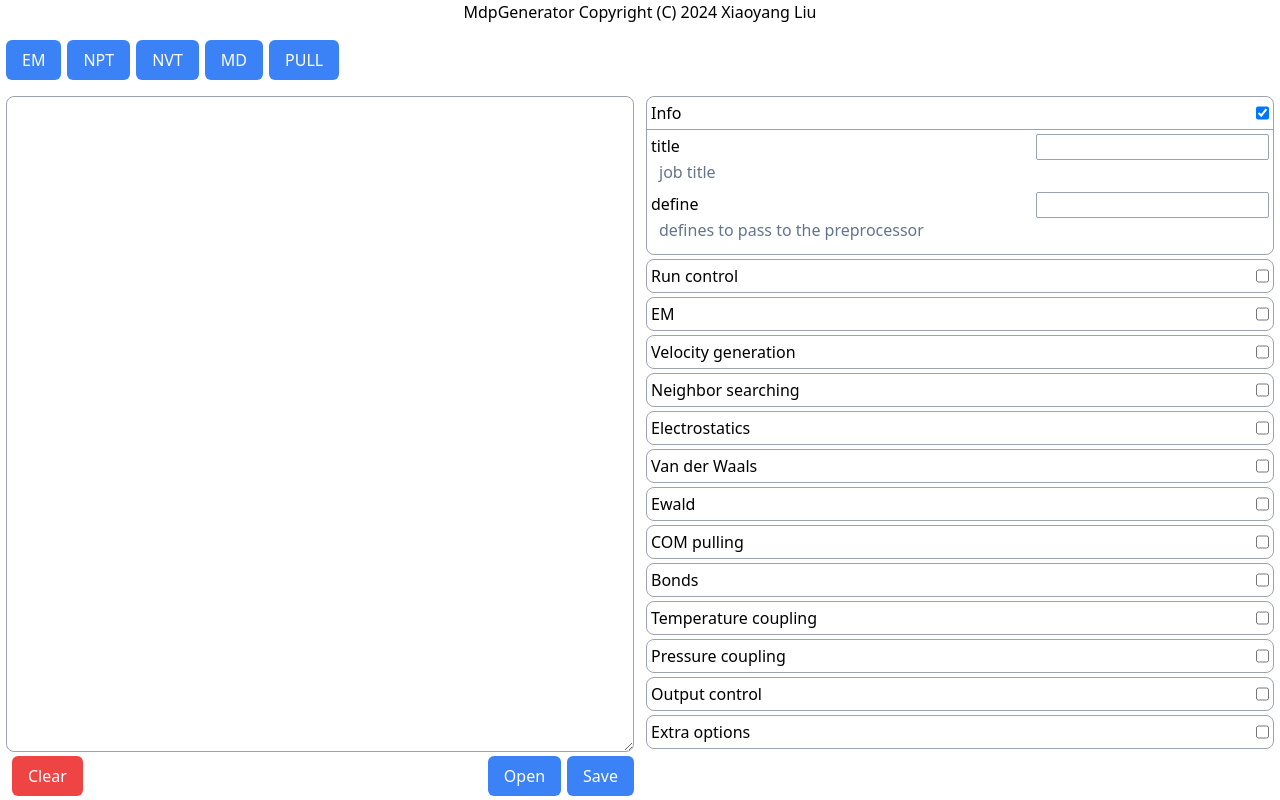
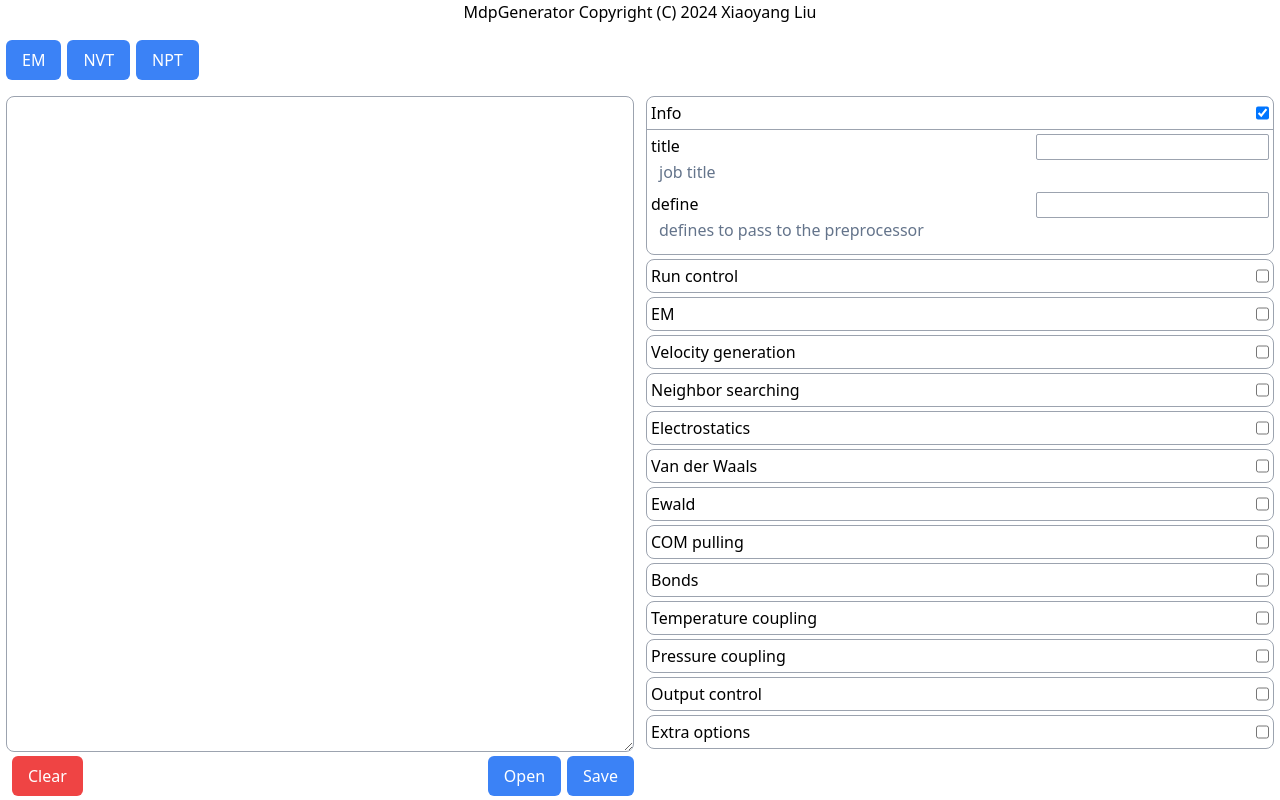
Before and after one commit to Gryffindor2/GMXGUI, a Vue app: page / in a window 1280 px wide. Built offline with nearby package versions, Linux system fonts and the light colour scheme.

Commit message:
use v-for to render template buttons

```diff
--- a/src/App.vue
+++ b/src/App.vue
@@ -1,121 +1,26 @@
 <script setup>
 import Chooser from "./chooser.vue";
 import { reactive, ref, onMounted } from "vue";
+import MdpParser from "./MdpParser.js";
+import mdpTemplates from "./mdpTemplates";
 
-import MdpParser from "./MdpParser.js";
 const mdp = reactive(new MdpParser());
 const extraVisiable = ref(false);
-const EM = () => {
+const changeTemplate = (template) => {
   mdp.clear();
-  mdp.str = `
-integrator=steep
-nsteps=50000
-emtol=1000.0
-cutoff-scheme=Verlet
-nstlist=1
-coulombtype=PME
-ns-type=grid
-rcoulomb=1.0
-rvdw=1.0
-`;
+  mdp.str = template;
 };
-
-const NVT = () => {
-  mdp.clear();
-  mdp.str =
-`title=OPLS Lysozyme NVT equilibration
-define=-DPOSRES
-integrator=md
-dt=0.002
-nsteps=50000
-gen-seed=-1
-gen-temp=300
-gen-seed=-1
-gen-vel=yes
-cutoff-scheme=Verlet
-coulombtype=PME
-rcoulomb=1.0
-rvdw=1.0
-nstxout=500
-nstvout=500
-nstenergy=500
-nstlog=500
-continuation=no
-constraint-algorithm=lincs
-constraints=h-bonds
-lincs-iter=1
-lincs-order=4
-ns-type=grid
-DispCorr=EnerPres
-pme-order=4
-fourierspacing=0.16
-tcoupl=V-rescale
-tc-grps=Protein Non-Protein
-tau-t=0.1     0.1
-ref-t=300     300
-pcoupl=no
-`;
-};
-
-const clear = () => {
-  mdp.clear();
-}
-
-const NPT = () => {
-
-  mdp.clear();
-  mdp.str =
-`title=OPLS Lysozyme NPT equilibration
-define=-DPOSRES
-integrator=md
-dt=0.002
-nsteps=50000
-emtol=1000.0
-cutoff-scheme=Verlet
-ns-type=grid
-coulombtype=PME
-rcoulomb=1.0
-rvdw=1.0
-tcoupl=V-rescale
-pcoupl=Parrinello-Rahman
-nstxout=500
-nstvout=500
-nstlog=500
-nstenergy=500
-continuation=yes
-constraint-algorithm=lincs
-constraints=h-bonds
-lincs-iter=1
-lincs-order=4
-ns-type=grid
-DispCorr=EnerPres
-pme-order=4
-fourierspacing=0.16
-tc-grps=Protein Non-Protein
-tau-t=0.1     0.1
-ref-t=300     300
-pcoupltype=isotropic
-tau-p=2.0
-ref-p=1.0
-compressibility=4.5e-5
-refcoord-scaling=com`
-};
-
-const MD = () => {};
-
 const save = () => {
   var link = document.getElementById("link");
   link.href = "data:text/plain;charset=utf-8," + encodeURIComponent(mdp.str);
   link.download = "result.mdp";
   link.click();
 };
-
 const open = () => {
   document.getElementById("file-dialog").click();
 };
-
 onMounted(() => {
-  alert("评估版本，功能尚不完善，请谨慎使用")
+  alert("评估版本，功能尚不完善，请谨慎使用");
   document.getElementById("open-file-dialog").onchange = function (event) {
     var file = event.target.files[0];
     var reader = new FileReader();
@@ -141,69 +46,27 @@ const updateExtra = () => {
     </div>
     <!--template button-->
     <div class="flex flex-row my-4">
-      <button
-        @click="EM"
-        class="rounded-md bg-blue-500 px-4 py-2 text-white ml-1.5"
-      >
-        EM
-      </button>
-      <button
-        @click="NVT"
-        class="rounded-md bg-blue-500 px-4 py-2 text-white ml-1.5"
-      >
-        NPT
-      </button>
-      <button
-        @click="NPT"
-        class="rounded-md bg-blue-500 px-4 py-2 text-white ml-1.5"
-      >
-        NVT
-      </button>
-      <button
-        @click="MD"
-        class="rounded-md bg-blue-500 px-4 py-2 text-white ml-1.5"
-      >
-        MD
-      </button>
-      <button
-        @click="PULL"
-        class="rounded-md bg-blue-500 px-4 py-2 text-white ml-1.5"
-      >
-        PULL
-      </button>
+      <template v-for="a in mdpTemplates">
+        <button @click="changeTemplate(a.temp)" class="rounded-md bg-blue-500 px-4 py-2 text-white ml-1.5">
+          {{ a.name }}
+        </button>
+      </template>
     </div>
     <div class="flex flex-row flex-1 h-0">
       <!--left part-->
       <div class="flex flex-col w-6/12 mx-1.5">
-        <textarea
-          v-model="mdp.str"
-          class="border-gray-400 border rounded-lg flex-1"
-        ></textarea>
+        <textarea v-model="mdp.str" class="border-gray-400 border rounded-lg flex-1"></textarea>
         <div class="flex flex-row my-1">
-          <button
-            @click="clear"
-            class="rounded-md bg-red-500 px-4 py-2 text-white ml-1.5"
-          >
+          <button @click="clear" class="rounded-md bg-red-500 px-4 py-2 text-white ml-1.5">
             Clear
           </button>
           <div class="flex-1"></div>
-          <input
-            type="file"
-            id="open-file-dialog"
-            accept=".mdp"
-            v-show="false"
-          />
-          <button
-            @click="open"
-            class="rounded-md bg-blue-500 px-4 py-2 text-white ml-1.5"
-          >
+          <input type="file" id="open-file-dialog" accept=".mdp" v-show="false"/>
+          <button @click="open" class="rounded-md bg-blue-500 px-4 py-2 text-white ml-1.5">
             Open
           </button>
           <a v-show="false" id="link" />
-          <button
-            @click="save"
-            class="rounded-md bg-blue-500 px-4 py-2 text-white ml-1.5"
-          >
+          <button @click="save" class="rounded-md bg-blue-500 px-4 py-2 text-white ml-1.5">
             Save
           </button>
         </div>
@@ -227,10 +90,7 @@ const updateExtra = () => {
                     <div class="flex flex-row">
                       <div>{{ setting.name }}</div>
                       <div class="flex-1"></div>
-                      <chooser
-                        v-bind:temp="setting.candidate"
-                        v-model="setting.value"
-                      ></chooser>
+                      <chooser v-bind:temp="setting.candidate" v-model="setting.value"></chooser>
                     </div>
                     <div class="ml-2 text-slate-500">{{ setting.comment }}</div>
                     <div class="h-2"></div>
@@ -249,18 +109,10 @@ const updateExtra = () => {
             <div v-if="extraVisiable">
               <div class="bg-slate-400 h-px"></div>
               <div class="m-1 w-12/12 flex flex-col">
-                <textarea
-                  id="ta"
-                  v-bind:value="mdp.extraStr"
-                  rows="5"
-                  class="border-gray-400 border rounded-lg flex-1"
-                ></textarea>
+                <textarea id="ta" v-bind:value="mdp.extraStr" rows="5" class="border-gray-400 border rounded-lg flex-1"></textarea>
                 <div class="flex flex-row">
                   <div class="flex-1"></div>
-                  <button
-                    v-on:click="updateExtra"
-                    class="mt-1 rounded-md bg-blue-500 px-4 py-2 text-white ml-1.5"
-                  >
+                  <button v-on:click="updateExtra" class="mt-1 rounded-md bg-blue-500 px-4 py-2 text-white ml-1.5">
                     Ok
                   </button>
                 </div>
--- a/src/MdpParser.js
+++ b/src/MdpParser.js
@@ -1,7 +1,7 @@
-import mdpTemplate from "./mdpTemplate.js";
+import mdpOptions from "./mdpOptions.js";
 class MdpParser{
     constructor(){
-        this.mdp = mdpTemplate;
+        this.mdp = mdpOptions;
         this.extra = [];
     }
 
--- a/src/mdpTemplate.js
+++ b/src/mdpOptions.js
@@ -1,4 +1,5 @@
-var mdpTemplate = [
+var mdpOptions = [
+    //info
     {
         "sectionName": "Info",
         "sectionActivated": true,
@@ -17,6 +18,7 @@ var mdpTemplate = [
             }
         ],
     },
+    //Run control
     {
         "sectionName": "Run control",
         "sectionActivated": false,
@@ -41,6 +43,7 @@ var mdpTemplate = [
             }
         ],
     },
+    //EM
     {
         "sectionName": "EM",
         "sectionActivated": false,
@@ -66,6 +69,7 @@ var mdpTemplate = [
             }
         ],
     },
+    //Velocity generation
     {
         "sectionName": "Velocity generation",
         "sectionActivated": false,
@@ -90,6 +94,7 @@ var mdpTemplate = [
             },
         ],
     },
+    //Neighbor searching
     {
         "sectionName": "Neighbor searching",
         "sectionActivated": false,
@@ -120,6 +125,7 @@ var mdpTemplate = [
             }
         ],
     },
+    //Electrostatics
     {
         "sectionName": "Electrostatics",
         "sectionActivated": false,
@@ -138,6 +144,7 @@ var mdpTemplate = [
             },
         ],
     },
+    //Van der Waals
     {
         "sectionName": "Van der Waals",
         "sectionActivated": false,
@@ -156,6 +163,7 @@ var mdpTemplate = [
             },
         ],
     },
+    //Ewald
     {
         "sectionName": "Ewald",
         "sectionActivated": false,
@@ -174,6 +182,7 @@ var mdpTemplate = [
             },
         ],
     },
+    //COM pulling
     {
         "sectionName": "COM pulling",
         "sectionActivated": false,
@@ -186,6 +195,7 @@ var mdpTemplate = [
             },
         ],
     },
+    //Bonds
     {
         "sectionName": "Bonds",
         "sectionActivated": false,
@@ -222,6 +232,7 @@ var mdpTemplate = [
             },
         ],
     },
+    //Temperature coupling
     {
         "sectionName": "Temperature coupling",
         "sectionActivated": false,
@@ -252,6 +263,7 @@ var mdpTemplate = [
             },
         ],
     },
+    //Pressure coupling
     {
         "sectionName": "Pressure coupling",
         "sectionActivated": false,
@@ -263,10 +275,22 @@ var mdpTemplate = [
                 "comment": "Pressure coupling method"
             },
             {
+                "name": "pcoupltype",
+                "candidate": ["isotropic", "semiisotropic", "anisotropic", "surface-tension", ""],
+                "defaultValue": "",
+                "comment": "Specifies the kind of isotropy of the pressure coupling used"
+            },
+            {
                 "name": "tau-p",
                 "candidate": [""],
                 "defaultValue": "0",
                 "comment": "[ps] time constant for coupling"
+            },
+            {
+                "name": "compressibility",
+                "candidate": [""],
+                "defaultValue": "",
+                "comment": "[bar^-1] The compressibility"
             },
             {
                 "name": "ref-p",
@@ -274,8 +298,15 @@ var mdpTemplate = [
                 "defaultValue": "0",
                 "comment": "[bar] reference pressure for coupling"
             },
+            {
+                "name": "refcoord-scaling",
+                "candidate": ["no", "all", "com", ""],
+                "defaultValue": "0",
+                "comment": ""
+            },
         ],
     },
+    //Output control
     {
         "sectionName": "Output control",
         "sectionActivated": false,
@@ -314,4 +345,4 @@ var mdpTemplate = [
     },
 ];
 
-export default mdpTemplate;
+export default mdpOptions;
--- /dev/null
+++ b/src/mdpTemplates.js
@@ -0,0 +1,91 @@
+var mdpTemplates = [
+    {
+        "name":"EM",
+        "temp":
+`integrator=steep
+nsteps=50000
+emtol=1000.0
+cutoff-scheme=Verlet
+nstlist=1
+coulombtype=PME
+ns-type=grid
+rcoulomb=1.0
+rvdw=1.0`
+      },
+      {
+        "name":"NVT",
+        "temp":
+`title=OPLS Lysozyme NVT equilibration
+define=-DPOSRES
+integrator=md
+dt=0.002
+nsteps=50000
+gen-seed=-1
+gen-temp=300
+gen-seed=-1
+gen-vel=yes
+cutoff-scheme=Verlet
+coulombtype=PME
+rcoulomb=1.0
+rvdw=1.0
+nstxout=500
+nstvout=500
+nstenergy=500
+nstlog=500
+continuation=no
+constraint-algorithm=lincs
+constraints=h-bonds
+lincs-iter=1
+lincs-order=4
+ns-type=grid
+DispCorr=EnerPres
+pme-order=4
+fourierspacing=0.16
+tcoupl=V-rescale
+tc-grps=Protein Non-Protein
+tau-t=0.1     0.1
+ref-t=300     300
+pcoupl=no`
+      },
+      {
+        "name":"NPT",
+        "temp":
+`title=OPLS Lysozyme NPT equilibration
+define=-DPOSRES
+integrator=md
+dt=0.002
+nsteps=50000
+emtol=1000.0
+cutoff-scheme=Verlet
+ns-type=grid
+coulombtype=PME
+rcoulomb=1.0
+rvdw=1.0
+tcoupl=V-rescale
+pcoupl=Parrinello-Rahman
+nstxout=500
+nstvout=500
+nstlog=500
+nstenergy=500
+continuation=yes
+constraint-algorithm=lincs
+constraints=h-bonds
+lincs-iter=1
+lincs-order=4
+ns-type=grid
+DispCorr=EnerPres
+pme-order=4
+fourierspacing=0.16
+tc-grps=Protein Non-Protein
+tau-t=0.1     0.1
+ref-t=300     300
+pcoupltype=isotropic
+tau-p=2.0
+ref-p=1.0
+compressibility=4.5e-5
+refcoord-scaling=com
+`
+      }
+]
+
+export default mdpTemplates;
```
